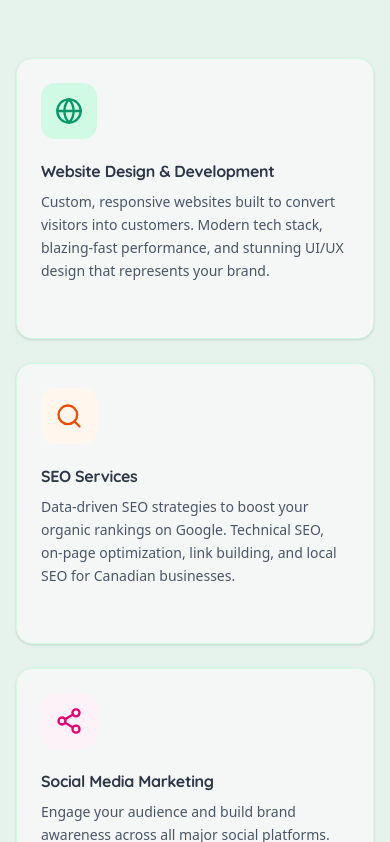
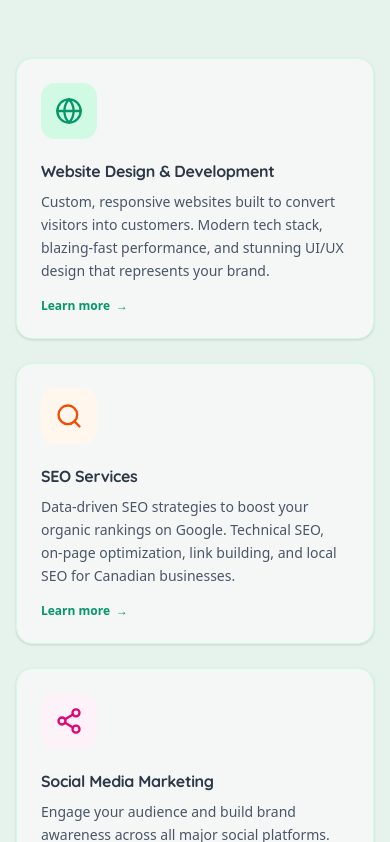
Before and after one commit to Param2603/searchenginemonks, a Next.js app: page / in a window 390 px wide. Shown: the part 2012-2854 px from the top of the page. Built offline with nearby package versions, Linux system fonts and the light colour scheme.

Commit message:
responsive add

```diff
--- a/src/components/landing/Services.jsx
+++ b/src/components/landing/Services.jsx
@@ -52,20 +52,22 @@ export default function Services() {
               whileInView="visible"
               viewport={{ once: true }}
               whileHover={{ y: -6, boxShadow: "0 20px 40px rgba(5,150,105,0.15)" }}
-              className="group bg-[#f4f7f5] rounded-2xl p-6 shadow-sm border border-[#d1fae5] hover:border-[#6ee7b7] transition-all duration-300 cursor-default"
+              whileTap={{ y: -6, boxShadow: "0 20px 40px rgba(5,150,105,0.15)" }}
+              className="group bg-[#f4f7f5] rounded-2xl p-6 shadow-sm border border-[#d1fae5] hover:border-[#6ee7b7] active:border-[#6ee7b7] transition-all duration-300 cursor-pointer"
             >
               <motion.div
                 className={`w-14 h-14 ${service.bg} rounded-xl flex items-center justify-center mb-5`}
                 whileHover={{ scale: 1.1, rotate: 5 }}
+                whileTap={{ scale: 1.1, rotate: 5 }}
                 transition={{ type: "spring", stiffness: 300 }}
               >
                 <service.icon className={`w-7 h-7 ${service.color}`} />
               </motion.div>
-              <h3 className="text-base font-bold text-[#2d3748] mb-2 group-hover:text-[#059669] transition-colors duration-200">
+              <h3 className="text-base font-bold text-[#2d3748] mb-2 group-hover:text-[#059669] group-active:text-[#059669] transition-colors duration-200">
                 {service.title}
               </h3>
               <p className="text-sm text-[#4a5568] leading-relaxed">{service.description}</p>
-              <div className="mt-4 flex items-center gap-1 text-xs font-semibold text-[#059669] opacity-0 group-hover:opacity-100 transition-opacity duration-200">
+              <div className="mt-4 flex items-center gap-1 text-xs font-semibold text-[#059669] opacity-100 lg:opacity-0 lg:group-hover:opacity-100 transition-opacity duration-200">
                 Learn more <span className="ml-0.5">→</span>
               </div>
             </motion.article>
--- a/src/components/landing/WhyChooseUs.jsx
+++ b/src/components/landing/WhyChooseUs.jsx
@@ -45,8 +45,9 @@ export default function WhyChooseUs() {
                 <div key={stat.label} className="flex items-center gap-6">
                   {i > 0 && <div className="w-px h-12 bg-gray-200" />}
                   <motion.div
-                    className="text-center"
+                    className="text-center cursor-pointer"
                     whileHover={{ scale: 1.06 }}
+                    whileTap={{ scale: 1.06 }}
                     transition={{ type: "spring", stiffness: 300 }}
                   >
                     <p className="text-3xl font-extrabold text-[#059669]">{stat.value}</p>
@@ -67,13 +68,14 @@ export default function WhyChooseUs() {
                 viewport={{ once: true }}
                 transition={{ delay: i * 0.08, duration: 0.5 }}
                 whileHover={{ x: 6, boxShadow: "0 8px 30px rgba(5,150,105,0.12)" }}
-                className="group flex gap-5 p-6 rounded-2xl border border-[#d1fae5] hover:border-[#6ee7b7] transition-all duration-300 cursor-default"
+                whileTap={{ x: 6, boxShadow: "0 8px 30px rgba(5,150,105,0.12)" }}
+                className="group flex gap-5 p-6 rounded-2xl border border-[#d1fae5] hover:border-[#6ee7b7] active:border-[#6ee7b7] transition-all duration-300 cursor-pointer"
               >
-                <div className="shrink-0 w-12 h-12 bg-[#d1fae5] rounded-xl flex items-center justify-center group-hover:bg-[#a7f3d0] transition-colors duration-200">
+                <div className="shrink-0 w-12 h-12 bg-[#d1fae5] rounded-xl flex items-center justify-center group-hover:bg-[#a7f3d0] group-active:bg-[#a7f3d0] transition-colors duration-200">
                   <reason.icon className="w-6 h-6 text-[#059669]" />
                 </div>
                 <div>
-                  <h3 className="text-base font-bold text-[#2d3748] mb-1.5 group-hover:text-[#059669] transition-colors duration-200">
+                  <h3 className="text-base font-bold text-[#2d3748] mb-1.5 group-hover:text-[#059669] group-active:text-[#059669] transition-colors duration-200">
                     {reason.title}
                   </h3>
                   <p className="text-sm text-[#4a5568] leading-relaxed">{reason.description}</p>
```
